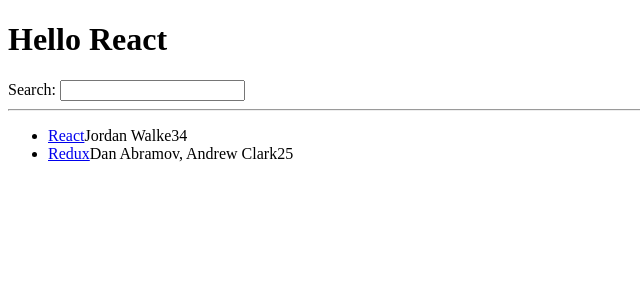
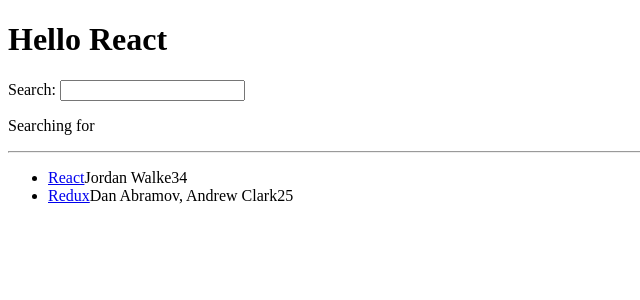
Before and after one commit to iamajvillalobos/hacker-stories, a React (Vite) app: page / in a window 1280 px wide. Shown: the top 300 px of the page, without its empty margins (0-640 px from the left). Built offline with nearby package versions, Linux system fonts and the light colour scheme.

Commit message:
add callback handler

```diff
--- a/src/App.jsx
+++ b/src/App.jsx
@@ -2,7 +2,8 @@ import * as React from "react";
 
 const title = "React";
 
-const list = [
+const App = () => {
+  const stories = [
     {
       title: "React",
       url: "https://reactjs.org/",
@@ -21,43 +22,66 @@ const list = [
     },
   ];
 
-const App = () => (
+  const handleSearch = (event) => {
+    console.log(event.target.value);
+  };
+
+  return (
     <div>
       <h1>Hello {title}</h1>
 
-    <Search />
+      <Search onSearch={handleSearch} />
 
       <hr />
-    <List />
+      <List list={stories} />
     </div>
   );
+};
 
-const List = () => (
+const List = (props) => {
+  return (
     <div>
       <ul>
-      {list.map((item) => (
-        <Item key={item.objectID} {...item} />
+        {props.list.map((item) => (
+          <Item key={item.objectID} item={item} />
         ))}
       </ul>
     </div>
   );
+};
 
-const Item = (props) => (
-  <li key={props.objectID}>
+const Item = (props) => {
+  return (
+    <li key={props.item.objectID}>
       <span>
-      <a href={props.url}>{props.title}</a>
+        <a href={props.item.url}>{props.item.title}</a>
       </span>
-    <span>{props.author}</span>
-    <span>{props.num_comments}</span>
-    <span>{props.points}</span>
+      <span>{props.item.author}</span>
+      <span>{props.item.num_comments}</span>
+      <span>{props.item.points}</span>
     </li>
   );
+};
 
-const Search = () => (
+const Search = (props) => {
+  const [searchTerm, setSearchTerm] = React.useState("");
+
+  const handleChange = (event) => {
+    setSearchTerm(event.target.value);
+
+    props.onSearch(event);
+  };
+
+  return (
     <div>
       <label htmlFor="search">Search: </label>
-    <input id="search" type="text" />
+      <input id="search" type="text" onChange={handleChange} />
+
+      <p>
+        Searching for <strong>{searchTerm}</strong>
+      </p>
     </div>
   );
+};
 
 export default App;
```
Also changed, not shown: 2 other files (tests, documents, lock files or other folders). Lines whose indentation alone changed are shown as unchanged.
